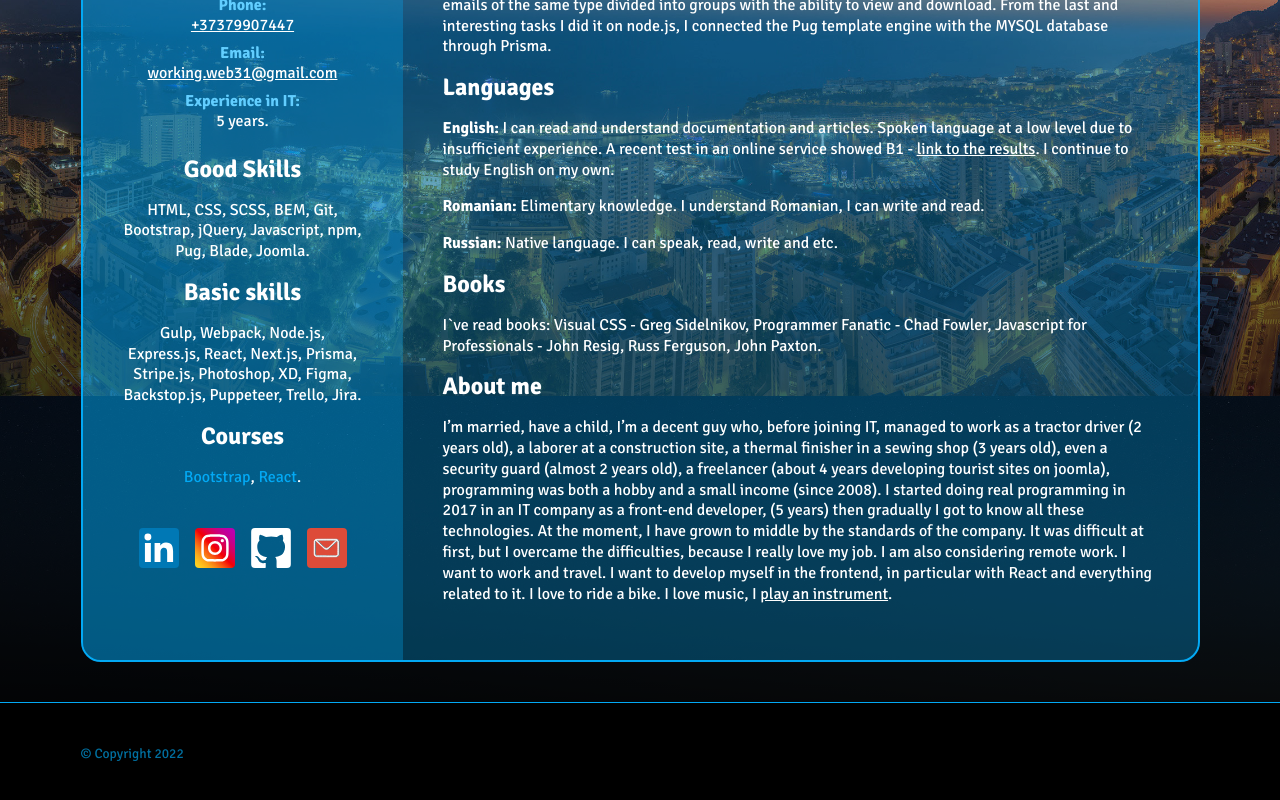
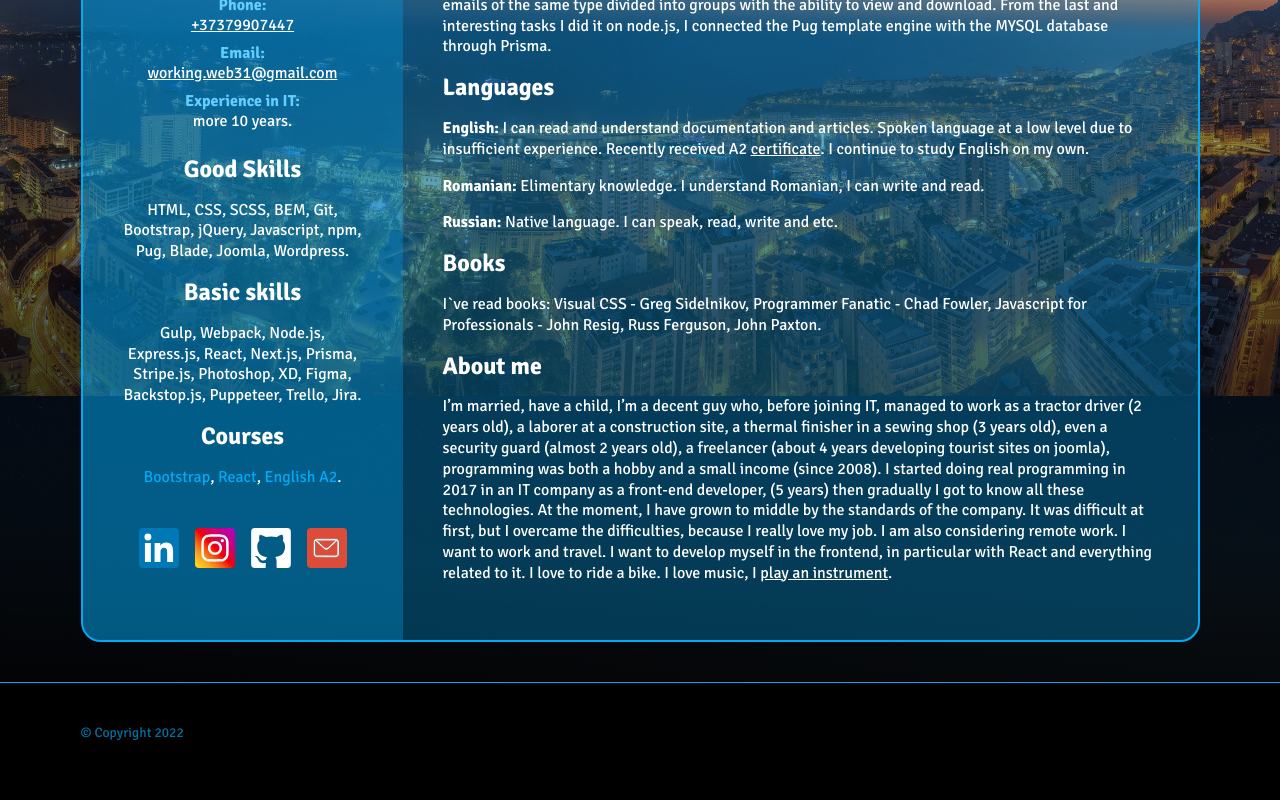
Before and after one commit to bandvic-dev/bandvic, a Next.js app: page /resume in a window 1280 px wide. Shown: the part 504-1304 px from the top of the page. Built offline with nearby package versions, Linux system fonts and the light colour scheme.

Commit message:
Update resume

```diff
--- a/pages/resume.tsx
+++ b/pages/resume.tsx
@@ -41,14 +41,14 @@ export function Resume(props: NextPage) {
                     <strong>Email:</strong> <Link href="mailto:working.web31@gmail.com"><a title="Write me message">working.web31@gmail.com</a></Link>
                   </div>
                   <div className="resume-contact__item">
-                    <strong>Experience in IT:</strong> 5 years.
+                    <strong>Experience in IT:</strong> more 10 years.
                   </div>
                 </div>
                 <div className="resume-aditional-info">
                   <div className="resume-aditional-info__item">
                     <h4 className="h4-title">Good Skills</h4>
                     <p>
-                      HTML, CSS, SCSS, BEM, Git, Bootstrap, jQuery, Javascript, npm, Pug, Blade, Joomla.
+                      HTML, CSS, SCSS, BEM, Git, Bootstrap, jQuery, Javascript, npm, Pug, Blade, Joomla, Wordpress.
                     </p>
                   </div>
                   <div className="resume-aditional-info__item">
@@ -62,7 +62,9 @@ export function Resume(props: NextPage) {
                   <div className="resume-aditional-info__item">
                     <h4 className="h4-title">Courses</h4>
                     <p>
-                      <Link href="https://www.coursera.org/account/accomplishments/certificate/F9LXT7GBCSNK"><a target="_blank" title="Show sertificate">Bootstrap</a></Link>, <Link href="https://www.coursera.org/account/accomplishments/certificate/YFEZHHCMXXUW"><a target="_blank" title="Show sertificate">React</a></Link>.
+                      <Link href="https://www.coursera.org/account/accomplishments/certificate/F9LXT7GBCSNK"><a target="_blank" title="Show sertificate">Bootstrap</a></Link>,&nbsp;
+                      <Link href="https://www.coursera.org/account/accomplishments/certificate/YFEZHHCMXXUW"><a target="_blank" title="Show sertificate">React</a></Link>,&nbsp;
+                      <Link href="https://drive.google.com/file/d/1iR88_XhaOIhwA1QhexEtgA0ypQkYVDyh/view?usp=share_link"><a target="_blank" title="Show sertificate">English A2</a></Link>.
                     </p>
                   </div>
                   <Socials />
@@ -78,7 +80,7 @@ export function Resume(props: NextPage) {
                 </p>
                 <h4>Languages</h4>
                 <p>
-                  <strong>English:</strong> I can read and understand documentation and articles. Spoken language at a low level due to insufficient experience. A recent test in an online service showed B1 - <Link href="https://drive.google.com/drive/u/1/folders/190zE06mXBJWlB3KsEPbG81lxWjHcJos6"><a target="_blank" title="Online test of level">link to the results</a></Link>. I continue to study English on my own.
+                  <strong>English:</strong> I can read and understand documentation and articles. Spoken language at a low level due to insufficient experience. Recently received A2 <Link href="https://drive.google.com/file/d/1iR88_XhaOIhwA1QhexEtgA0ypQkYVDyh/view?usp=share_link"><a target="_blank" title="Link to my sertificate">certificate</a></Link>. I continue to study English on my own.
                 </p>
                 <p><strong>Romanian:</strong> Elimentary knowledge. I understand Romanian, I can write and read.</p>
                 <p><strong>Russian:</strong> Native language. I can speak, read, write and etc.</p>
@@ -86,7 +88,7 @@ export function Resume(props: NextPage) {
                 <p>I`ve read books: Visual CSS - Greg Sidelnikov, Programmer Fanatic - Chad Fowler, Javascript for Professionals - John Resig, Russ Ferguson, John Paxton.</p>
                 <h2 className="h4-title">About me</h2>
                 <p>
-                I’m married, have a child, I’m a decent guy who, before joining IT, managed to work as a tractor driver (2 years old), a laborer at a construction site, a thermal finisher in a sewing shop (3 years old), even a security guard (almost 2 years old), a freelancer (about 4 years developing tourist sites on joomla), programming was both a hobby and a small income (since 2008). I started doing real programming in 2017 in an IT company as a front-end developer, (5 years) then gradually I got to know all these technologies. At the moment, I have grown to middle by the standards of the company. It was difficult at first, but I overcame the difficulties, because I really love my job. I am also considering remote work. I want to work and travel. I want to develop myself in the frontend, in particular with React and everything related to it. I love to ride a bike. I love music, I <Link href="https://www.youtube.com/channel/UClDuzekDoAGBhYwgPWJ1_6Q"><a target="_blank" title="My youtube chanel">play an instrument</a></Link>.
+                I’m married, have a child, I’m a decent guy who, before joining IT, managed to work as a tractor driver (2 years old), a laborer at a construction site, a thermal finisher in a sewing shop (3 years old), even a security guard (almost 2 years old), a freelancer (about 4 years developing tourist sites on joomla), programming was both a hobby and a small income (since 2008). I started doing real programming in 2017 in an IT company as a front-end developer, (5 years) then gradually I got to know all these technologies. At the moment, I have grown to middle by the standards of the company. It was difficult at first, but I overcame the difficulties, because I really love my job. I am also considering remote work. I want to work and travel. I want to develop myself in the frontend, in particular with React and everything related to it. I love to ride a bike. I love music, I <Link href="https://www.tiktok.com/@andrei_balanco"><a target="_blank" title="My tiktok channel">play an instrument</a></Link>.
                 </p>
               </div>
             </div>
```
